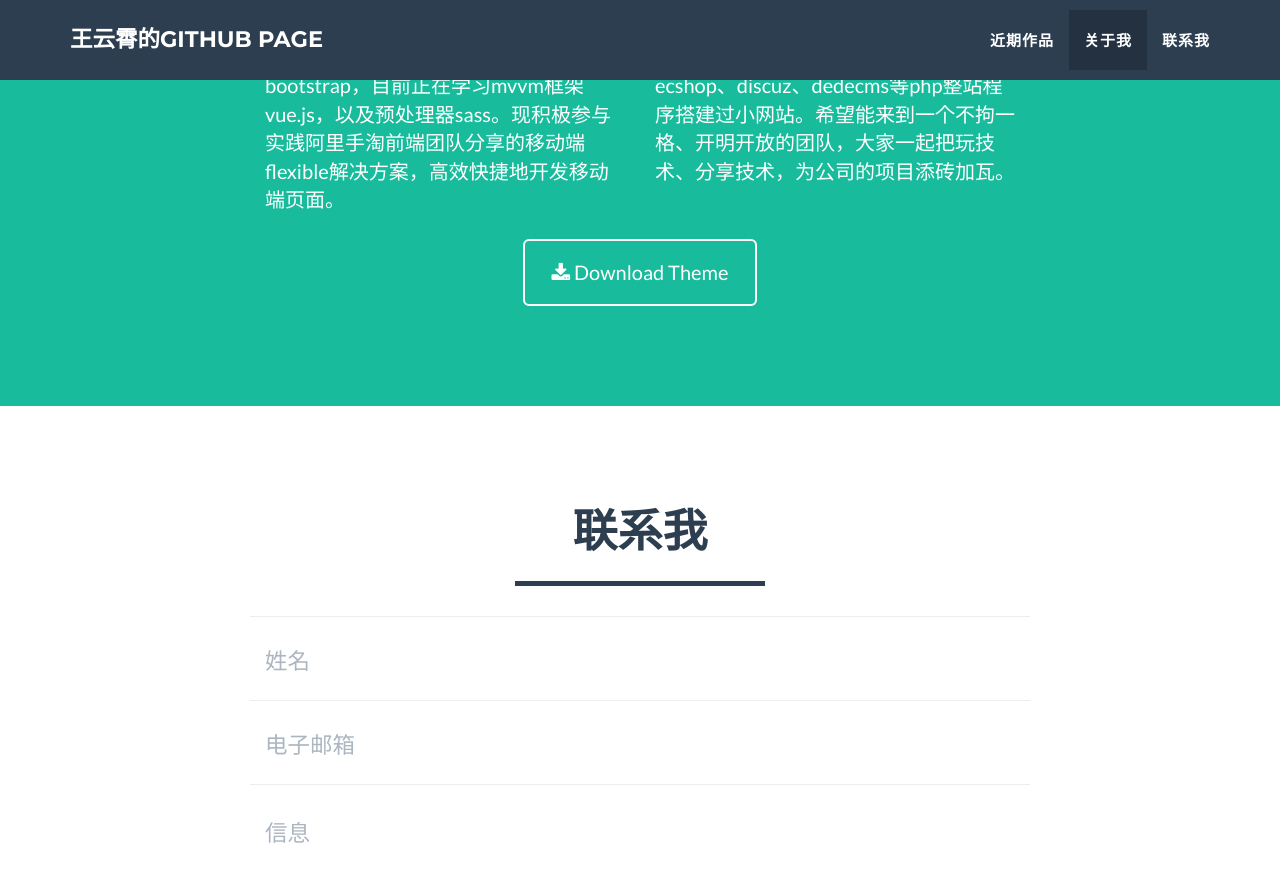
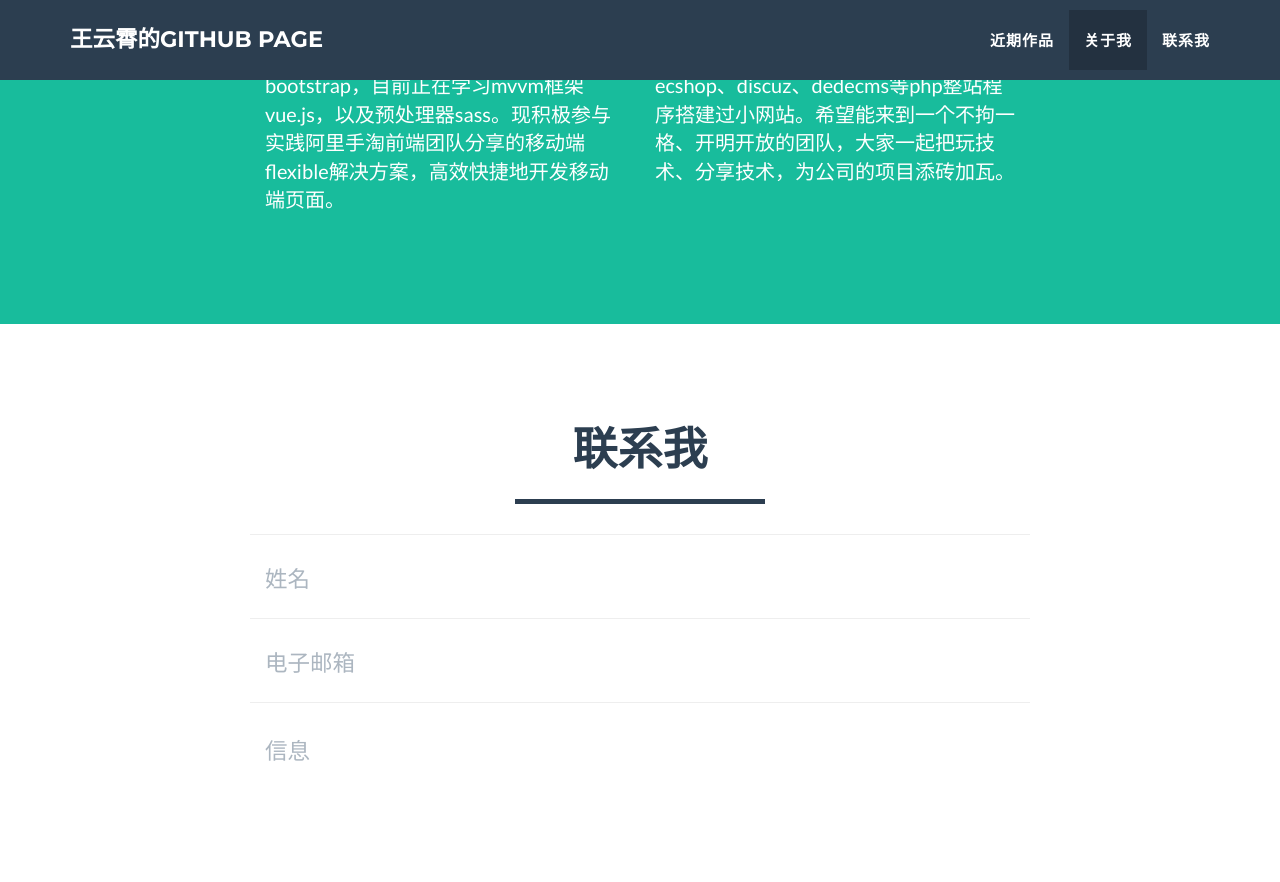
Before and after one commit to cxyn/blog, a Jekyll site: the page built from index.html, in a window 1280 px wide and 900 px high, scrolled down 2236 px. Shown: the top 882 px of the window. Built offline with Jekyll 4.4.1, drawn with Linux system fonts in a browser that asks for light colours.

Commit message:
remove dowload button

```diff
--- a/_includes/about.html
+++ b/_includes/about.html
@@ -13,12 +13,12 @@
                 </div>
                 <div class="col-lg-4">
                     <p>热爱互联网热爱前端，性格开朗易沟通。充分利用空闲时间拓展知识，在遇到困难时，会借助知乎、segmentfault、google、stackflow等平台搜寻答案。了解PHP + mysql，曾用wordpress、ecshop、discuz、dedecms等php整站程序搭建过小网站。希望能来到一个不拘一格、开明开放的团队，大家一起把玩技术、分享技术，为公司的项目添砖加瓦。</p>
-                </div>
+                </div><!--
                 <div class="col-lg-8 col-lg-offset-2 text-center">
                     <a href="#" class="btn btn-lg btn-outline">
                         <i class="fa fa-download"></i> Download Theme
                     </a>
-                </div>
+                </div> -->
             </div>
         </div>
     </section>
```
